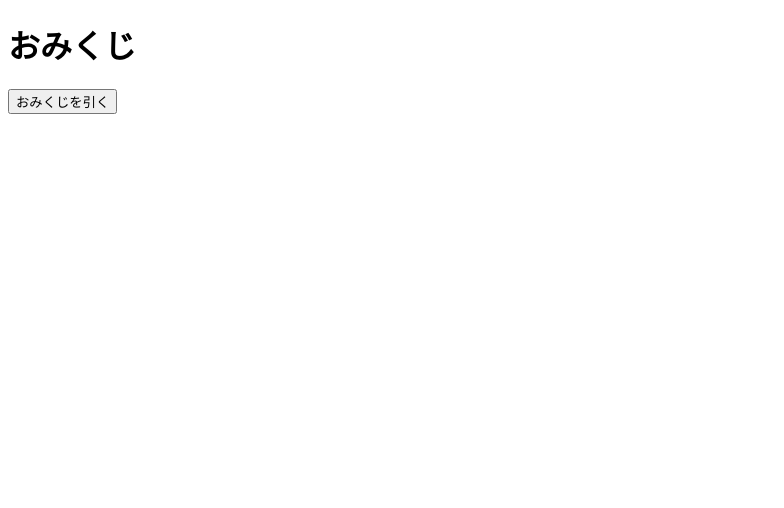
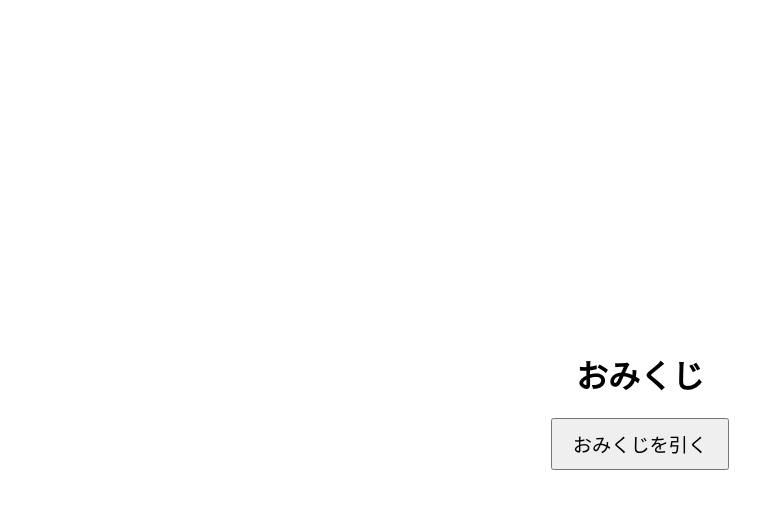
Before and after one commit to omi-kuzi/seitokaiomikuzi, a plain HTML site: page index.html in a window 1280 px wide. Shown: the whole page, without its empty margins (0-784 px from the left). Drawn offline with Linux system fonts and the light colour scheme.

Commit message:
Update index.html

```diff
--- a/index.html
+++ b/index.html
@@ -2,6 +2,28 @@
 <html>
 <head>
     <title>おみくじ</title>
+    <style>
+        body {
+            display: flex;
+            flex-direction: column;
+            align-items: center;
+            justify-content: center;
+            height: 100vh;
+            margin: 0;
+            font-family: sans-serif;
+        }
+
+        #omikujiButton {
+            padding: 10px 20px;
+            font-size: 1.2em;
+            cursor: pointer;
+        }
+
+        #result img {
+            max-width: 300px;
+            margin-top: 20px;
+        }
+    </style>
 </head>
 <body>
     <h1>おみくじ</h1>
```
